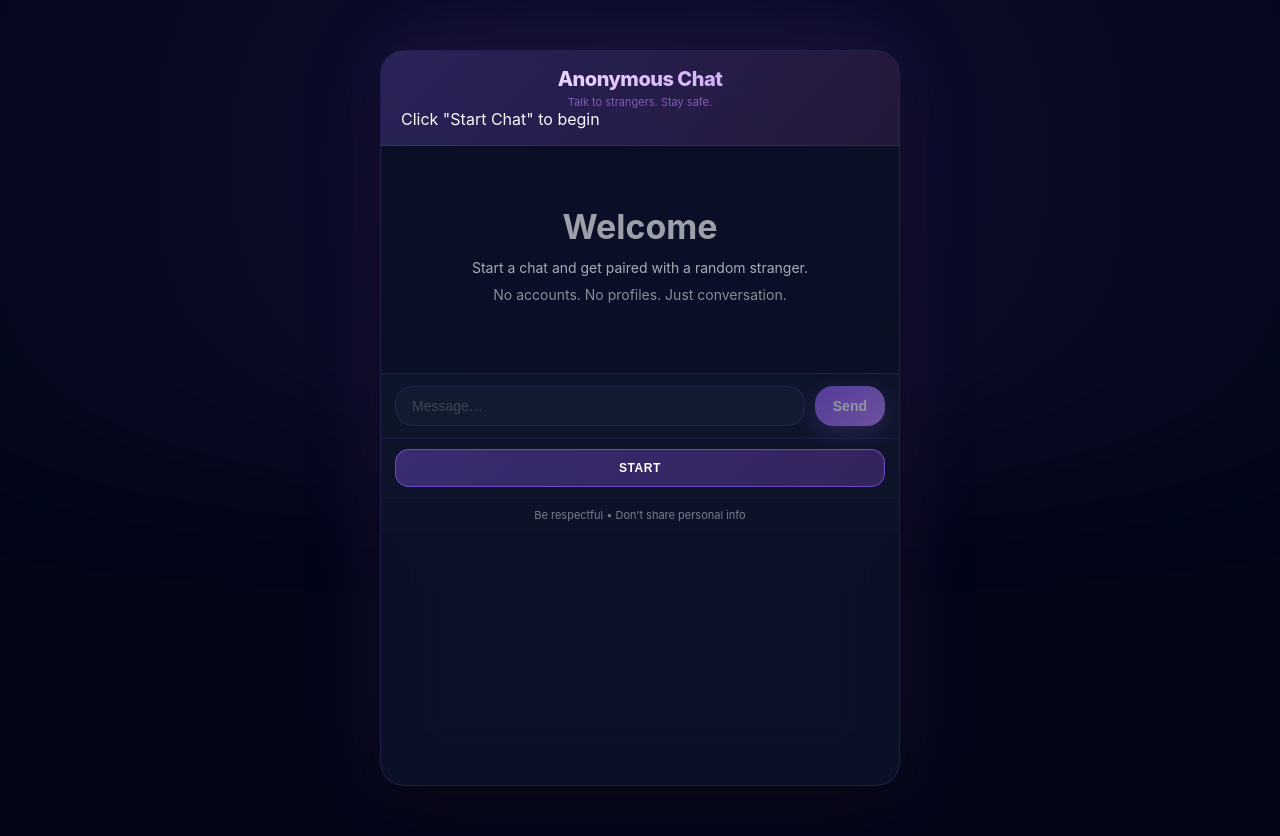
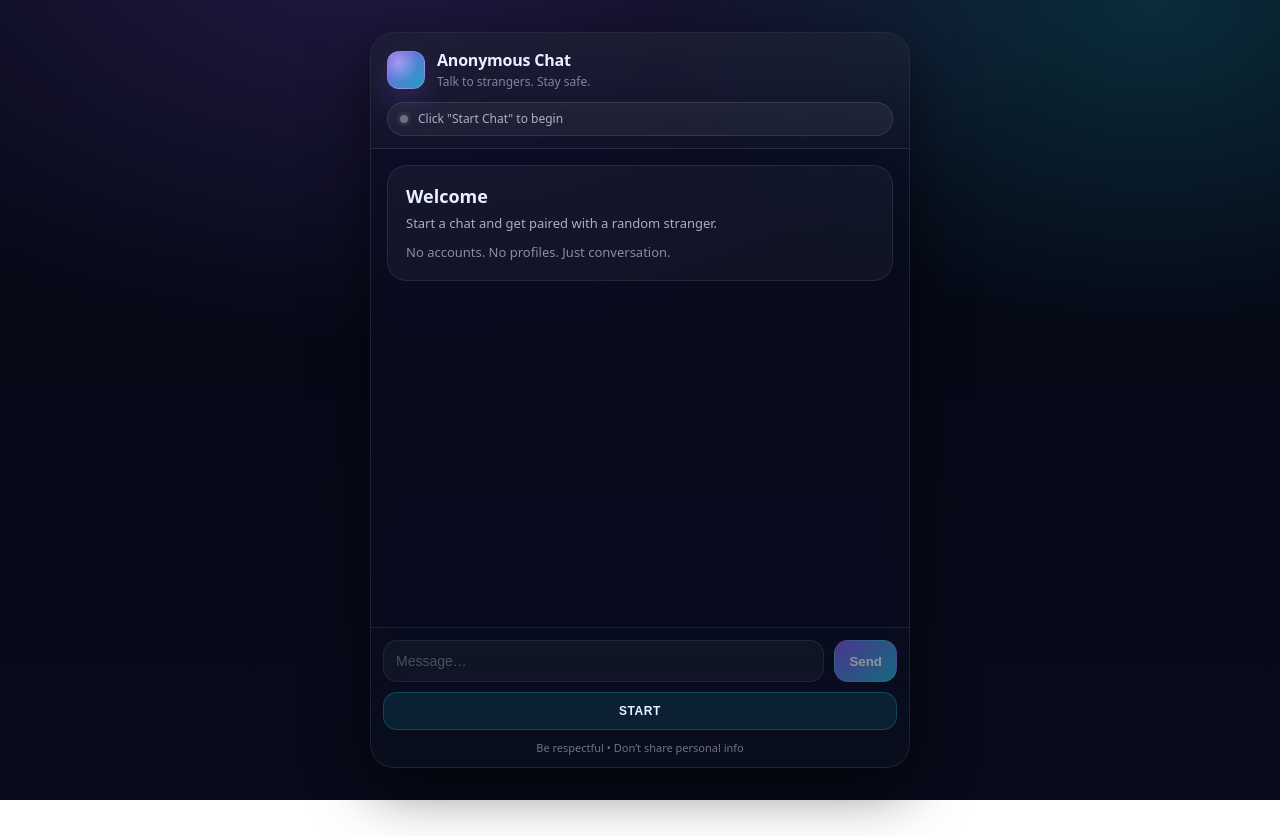
Before and after one commit to sirajulislamrubel09-glitch/anonymous-chat, a website: page public/index.html in a window 1280 px wide. After the commit the page ends 800 px from the top, so only its background shows below. Drawn offline with nearby package versions, Linux system fonts and the light colour scheme; no server answers.

Commit message:
Update style.css

```diff
--- a/public/style.css
+++ b/public/style.css
@@ -1,490 +1,328 @@
-:root {
-  --accent: #8b5cf6;
-  --accent-light: #c084fc;
+:root{
+  --bg0:#050814;
+  --bg1:#070b1a;
+  --surface: rgba(255,255,255,.06);
+  --surface2: rgba(255,255,255,.08);
+  --stroke: rgba(255,255,255,.10);
 
-  --bg: #020617;
-  --panel: rgba(15, 23, 42, 0.72);
-  --panel-strong: rgba(15, 23, 42, 0.86);
-  --stroke: rgba(139, 92, 246, 0.18);
+  --text:#eaf0ff;
+  --muted: rgba(234,240,255,.70);
+  --muted2: rgba(234,240,255,.50);
 
-  --text: #f8fafc;
-  --muted: rgba(255, 255, 255, 0.6);
+  --accent:#8b5cf6;
+  --accent2:#22d3ee;
 
-  --radius: 24px;
+  --danger:#ef4444;
+
+  --r12:12px;
+  --r16:16px;
+  --r20:20px;
+  --r24:24px;
+
+  --shadow: 0 20px 60px rgba(0,0,0,.55);
 }
 
-* {
-  margin: 0;
-  padding: 0;
-  box-sizing: border-box;
-  -webkit-tap-highlight-color: transparent;
+*{margin:0;padding:0;box-sizing:border-box}
+html{height:100%}
+body{
+  min-height:100%;
+  font-family: ui-sans-serif, system-ui, -apple-system, Segoe UI, Roboto, Arial, sans-serif;
+  background: radial-gradient(1200px 700px at 30% -10%, rgba(139,92,246,.22), transparent 60%),
+              radial-gradient(900px 600px at 90% 0%, rgba(34,211,238,.18), transparent 55%),
+              linear-gradient(180deg, var(--bg0), var(--bg1));
+  color: var(--text);
 }
 
-html {
-  height: 100%;
-  /* allow page to scroll if ever needed; don't lock */
+/* App frame (mobile safe) */
+.app{
+  height: 100vh;
+  height: 100dvh;
+  display:flex;
+  align-items:center;
+  justify-content:center;
+  padding: 14px;
 }
 
-body {
-  min-height: 100%;
-  font-family: -apple-system, BlinkMacSystemFont, "Segoe UI", Roboto, sans-serif;
-  background: var(--bg);
-  color: var(--text);
+/* Card */
+.container{
+  width:100%;
+  max-width: 540px;
+  height: 100%;
+  background: rgba(10, 14, 30, .62);
+  border: 1px solid var(--stroke);
+  border-radius: var(--r24);
+  box-shadow: var(--shadow);
+  backdrop-filter: blur(18px) saturate(140%);
+  -webkit-backdrop-filter: blur(18px) saturate(140%);
+  overflow:hidden;
 
-  display: flex;
-  justify-content: center;
-  align-items: center;
-
-  /* allow container to fit safely on phones */
-  padding: 12px;
-
-  /* IMPORTANT: do NOT freeze body with position:fixed/overflow:hidden */
-  overflow: hidden; /* we want only chat-box to scroll; body stays stable */
-  position: relative;
+  display:flex;
+  flex-direction:column;
+  min-height:0; /* important for inner scrolling */
 }
 
-/* Neural glow background */
-body::before {
-  content: "";
-  position: fixed;
-  top: -20%;
-  left: 50%;
-  width: 200%;
-  height: 80%;
-  background: radial-gradient(circle, rgba(139, 92, 246, 0.15) 0%, transparent 70%);
-  z-index: 0;
-  pointer-events: none;
-  filter: blur(80px);
-  transform: translateX(-50%);
-  animation: pulseGlow 8s ease-in-out infinite;
+/* Topbar */
+.topbar{
+  padding: 16px 16px 12px;
+  border-bottom: 1px solid rgba(255,255,255,.08);
+  background: linear-gradient(180deg, rgba(255,255,255,.06), rgba(255,255,255,.02));
 }
 
-@keyframes pulseGlow {
-  0%,
-  100% {
-    opacity: 0.5;
-  }
-  50% {
-    opacity: 0.8;
-  }
-}
-
-/* Container: use dynamic viewport units for mobile reliability */
-.container {
-  width: 100%;
-  max-width: 520px;
-
-  /* Use dvh when available, fallback to vh */
-  height: 100vh;
-  height: 100dvh;
-
-  background: var(--panel);
-  backdrop-filter: blur(30px) saturate(180%);
-  -webkit-backdrop-filter: blur(30px) saturate(180%);
-
-  border-radius: 16px;
-  border: 1px solid var(--stroke);
-  box-shadow: 0 20px 60px rgba(0, 0, 0, 0.6), 0 0 80px rgba(139, 92, 246, 0.2);
-
-  overflow: hidden;
-
-  display: flex;
-  flex-direction: column;
-
-  position: relative;
-  z-index: 1;
-
-  /* Critical fix: allow inner flex children to actually shrink + scroll */
-  min-height: 0;
-}
-
-/* Header */
-header {
-  background: linear-gradient(135deg, rgba(139, 92, 246, 0.22) 0%, rgba(236, 72, 153, 0.10) 100%);
-  padding: 16px 20px;
-  border-bottom: 1px solid rgba(139, 92, 246, 0.16);
-  flex-shrink: 0;
-}
-
-header h1 {
-  font-size: 20px;
-  font-weight: 800;
-  text-align: center;
-  background: linear-gradient(135deg, #ffffff, var(--accent-light));
-  -webkit-background-clip: text;
-  -webkit-text-fill-color: transparent;
-  background-clip: text;
-  letter-spacing: -0.5px;
-}
-
-.tagline {
-  text-align: center;
-  font-size: 11px;
-  opacity: 0.7;
-  margin-top: 4px;
-  color: rgba(192, 132, 252, 0.85);
-}
-
-/* Status bar */
-.status-bar {
-  background: rgba(15, 23, 42, 0.45);
-  padding: 10px 16px;
-  text-align: center;
-  border-bottom: 1px solid rgba(139, 92, 246, 0.12);
-  font-size: 12px;
-  color: rgba(255, 255, 255, 0.65);
-  transition: all 0.25s ease;
-  flex-shrink: 0;
-
-  display: flex;
-  gap: 10px;
-  justify-content: center;
-  align-items: center;
-}
-
-.status-bar.connected {
-  background: rgba(52, 211, 153, 0.14);
-  color: #6ee7b7;
-  text-shadow: 0 0 10px rgba(52, 211, 153, 0.7);
-}
-
-.status-bar.waiting {
-  background: rgba(251, 191, 36, 0.14);
-  color: #fcd34d;
-  text-shadow: 0 0 10px rgba(251, 191, 36, 0.7);
-}
-
-.typing-indicator {
-  color: var(--accent-light);
-  font-style: italic;
-  animation: pulse 1.5s ease-in-out infinite;
-  white-space: nowrap;
-}
-
-@keyframes pulse {
-  0%,
-  100% {
-    opacity: 1;
-  }
-  50% {
-    opacity: 0.4;
-  }
-}
-
-/* Chat box: the only scroll area */
-.chat-box {
-  flex: 1;
-  min-height: 0; /* CRITICAL: enables scrolling in a flex column */
-  padding: 16px;
-  overflow-y: auto;
-  overflow-x: hidden;
-  background: rgba(0, 0, 0, 0.18);
-  -webkit-overflow-scrolling: touch;
-
-  scroll-behavior: smooth;
-}
-
-.chat-box::-webkit-scrollbar {
-  width: 6px;
-}
-.chat-box::-webkit-scrollbar-track {
-  background: transparent;
-}
-.chat-box::-webkit-scrollbar-thumb {
-  background: linear-gradient(180deg, var(--accent), rgba(236, 72, 153, 0.6));
-  border-radius: 10px;
-}
-
-/* Welcome message */
-.welcome-message {
-  text-align: center;
-  color: rgba(255, 255, 255, 0.6);
-  padding: 44px 20px;
-  animation: fadeIn 0.8s ease-out;
-}
-
-@keyframes fadeIn {
-  from {
-    opacity: 0;
-    transform: translateY(14px);
-  }
-  to {
-    opacity: 1;
-    transform: translateY(0);
-  }
-}
-
-.welcome-message h2 {
-  font-size: 34px;
+.brand{
+  display:flex;
+  align-items:center;
+  gap:12px;
   margin-bottom: 12px;
 }
 
-.welcome-message p {
-  font-size: 14px;
-  margin-bottom: 10px;
-  color: rgba(255, 255, 255, 0.65);
+.logo{
+  width: 38px;
+  height: 38px;
+  border-radius: 12px;
+  background:
+    radial-gradient(circle at 30% 30%, rgba(255,255,255,.35), transparent 55%),
+    linear-gradient(135deg, rgba(139,92,246,.95), rgba(34,211,238,.75));
+  box-shadow: 0 12px 30px rgba(139,92,246,.22);
+  border: 1px solid rgba(255,255,255,.14);
 }
 
-.note {
+.brand-text h1{
+  font-size: 16px;
+  font-weight: 800;
+  letter-spacing: -0.2px;
+}
+.tagline{
   font-size: 12px;
-  color: rgba(192, 132, 252, 0.9);
-  opacity: 0.8;
+  color: var(--muted2);
+  margin-top: 2px;
 }
 
-/* Messages */
-.message {
-  margin-bottom: 12px;
-  animation: slideIn 0.22s ease-out;
+/* Status pill (your JS still uses #statusBar) */
+.status-pill{
+  display:flex;
+  align-items:center;
+  gap:10px;
+  padding: 10px 12px;
+  border-radius: 999px;
+  border: 1px solid rgba(255,255,255,.10);
+  background: rgba(255,255,255,.05);
+  color: var(--muted);
+  font-size: 12px;
+  line-height: 1;
 }
 
-@keyframes slideIn {
-  from {
-    opacity: 0;
-    transform: translateY(10px);
-  }
-  to {
-    opacity: 1;
-    transform: translateY(0);
-  }
+.status-pill .dot{
+  width: 8px;
+  height: 8px;
+  border-radius: 999px;
+  background: rgba(255,255,255,.35);
+  box-shadow: 0 0 0 3px rgba(255,255,255,.06);
 }
 
-.message-content {
-  display: inline-block;
-  padding: 12px 16px;
-  border-radius: 18px;
-  max-width: min(78%, 420px);
-  overflow-wrap: anywhere; /* better than word-wrap for long URLs */
-  word-break: break-word;
+/* keep your JS classes working: .connected and .waiting */
+.status-pill.connected{
+  border-color: rgba(34,211,238,.30);
+  background: rgba(34,211,238,.08);
+}
+.status-pill.connected .dot{
+  background: #22d3ee;
+  box-shadow: 0 0 0 3px rgba(34,211,238,.12);
+}
+
+.status-pill.waiting{
+  border-color: rgba(251,191,36,.28);
+  background: rgba(251,191,36,.08);
+}
+.status-pill.waiting .dot{
+  background:#fbbf24;
+  box-shadow: 0 0 0 3px rgba(251,191,36,.12);
+}
+
+.typing-indicator{
+  color: rgba(234,240,255,.75);
+  font-style: italic;
+  white-space: nowrap;
+  animation: typingPulse 1.2s ease-in-out infinite;
+}
+@keyframes typingPulse{0%,100%{opacity:.9}50%{opacity:.35}}
+
+/* Chat region */
+.chat{
+  flex:1;
+  min-height:0;
+  display:flex;
+}
+
+.chat-box{
+  flex:1;
+  min-height:0;
+  overflow-y:auto;
+  padding: 16px;
+  scroll-behavior:smooth;
+}
+
+.chat-box::-webkit-scrollbar{width:6px}
+.chat-box::-webkit-scrollbar-thumb{
+  background: rgba(255,255,255,.14);
+  border-radius: 999px;
+}
+
+/* Welcome */
+.welcome-message{
+  border: 1px solid rgba(255,255,255,.08);
+  background: rgba(255,255,255,.04);
+  border-radius: var(--r20);
+  padding: 18px;
+  text-align:left;
+}
+.welcome-message h2{
+  font-size: 18px;
+  font-weight: 900;
+  margin-bottom: 6px;
+}
+.welcome-message p{
+  font-size: 13px;
+  color: var(--muted);
+  line-height: 1.45;
+}
+.welcome-message .note{
+  margin-top: 10px;
+  color: rgba(234,240,255,.55);
+}
+
+/* Messages (works with your JS structure) */
+.message{
+  display:flex;
+  margin: 10px 0;
+}
+.message .message-content{
+  max-width: min(78%, 440px);
+  padding: 12px 12px;
+  border-radius: 16px;
+  border: 1px solid rgba(255,255,255,.10);
+  background: rgba(255,255,255,.05);
+  color: var(--text);
   font-size: 14px;
   line-height: 1.45;
-  backdrop-filter: blur(10px);
-  border: 1px solid rgba(255, 255, 255, 0.06);
+  overflow-wrap: anywhere;
 }
 
-.message.you .message-content {
-  background: linear-gradient(135deg, rgba(139, 92, 246, 0.55), rgba(168, 85, 247, 0.50));
-  color: white;
-  float: right;
+/* You vs Stranger alignment */
+.message.you{justify-content:flex-end;}
+.message.stranger{justify-content:flex-start;}
+
+.message.you .message-content{
+  background: linear-gradient(135deg, rgba(139,92,246,.28), rgba(34,211,238,.18));
+  border-color: rgba(139,92,246,.25);
+  box-shadow: 0 10px 26px rgba(139,92,246,.14);
   border-bottom-right-radius: 6px;
-  box-shadow: 0 8px 20px rgba(139, 92, 246, 0.35);
-  border-color: rgba(139, 92, 246, 0.26);
 }
 
-.message.stranger .message-content {
-  background: linear-gradient(135deg, rgba(30, 41, 59, 0.85), rgba(51, 65, 85, 0.60));
-  color: rgba(255, 255, 255, 0.92);
-  float: left;
+.message.stranger .message-content{
+  background: rgba(255,255,255,.045);
+  border-color: rgba(255,255,255,.09);
   border-bottom-left-radius: 6px;
-  box-shadow: 0 6px 16px rgba(0, 0, 0, 0.25);
-  border-color: rgba(139, 92, 246, 0.10);
 }
 
-.message::after {
-  content: "";
-  display: table;
-  clear: both;
+/* System message */
+.system-message{
+  margin: 14px 0;
+  text-align:center;
+  font-size: 12px;
+  color: rgba(234,240,255,.55);
 }
 
-.system-message {
-  text-align: center;
-  color: rgba(255, 255, 255, 0.45);
-  font-size: 11px;
-  margin: 14px 0;
-  font-style: italic;
+/* Composer */
+.composer{
+  border-top: 1px solid rgba(255,255,255,.08);
+  background: linear-gradient(180deg, rgba(10, 14, 30, .35), rgba(10, 14, 30, .70));
+  padding: 12px;
+  flex-shrink:0;
 }
 
-/* Input area */
-.input-area {
-  display: flex;
-  padding: 12px 14px;
-  background: var(--panel-strong);
-  border-top: 1px solid rgba(139, 92, 246, 0.18);
-  gap: 10px;
-  flex-shrink: 0;
+.input-area{
+  display:flex;
+  gap:10px;
 }
 
-#messageInput {
-  flex: 1;
-  padding: 11px 16px;
-  border: 1.5px solid rgba(139, 92, 246, 0.28);
-  border-radius: 18px;
+#messageInput{
+  flex:1;
+  padding: 12px 12px;
+  border-radius: 14px;
+  border: 1px solid rgba(255,255,255,.12);
+  background: rgba(255,255,255,.06);
+  color: var(--text);
+  outline:none;
   font-size: 14px;
-  outline: none;
-  transition: border-color 0.2s ease, box-shadow 0.2s ease, background 0.2s ease;
-  background: rgba(30, 41, 59, 0.55);
+}
+#messageInput::placeholder{color: rgba(234,240,255,.45)}
+#messageInput:focus{
+  border-color: rgba(34,211,238,.35);
+  box-shadow: 0 0 0 4px rgba(34,211,238,.10);
+}
+#messageInput:disabled{opacity:.6; cursor:not-allowed;}
+
+#sendBtn{
+  padding: 12px 14px;
+  border-radius: 14px;
+  border: 1px solid rgba(255,255,255,.12);
+  background: linear-gradient(135deg, rgba(139,92,246,.95), rgba(34,211,238,.85));
   color: white;
+  font-weight: 900;
+  cursor:pointer;
+  transition: transform .12s ease, filter .2s ease, opacity .2s ease;
+}
+#sendBtn:hover:not(:disabled){filter:brightness(1.05)}
+#sendBtn:active:not(:disabled){transform:scale(.98)}
+#sendBtn:disabled{opacity:.55; cursor:not-allowed;}
+
+.action-buttons{
+  display:flex;
+  gap:10px;
+  margin-top: 10px;
 }
 
-#messageInput::placeholder {
-  color: rgba(255, 255, 255, 0.35);
+.primary-btn, .secondary-btn{
+  flex:1;
+  padding: 11px 12px;
+  border-radius: 14px;
+  font-weight: 900;
+  font-size: 12px;
+  letter-spacing: .6px;
+  text-transform: uppercase;
+  cursor:pointer;
+  border: 1px solid rgba(255,255,255,.12);
+  background: rgba(255,255,255,.05);
+  color: var(--text);
+  transition: transform .12s ease, filter .2s ease, opacity .2s ease;
 }
 
-#messageInput:focus {
-  border-color: rgba(139, 92, 246, 0.85);
-  box-shadow: 0 0 0 4px rgba(139, 92, 246, 0.18);
-  background: rgba(30, 41, 59, 0.75);
+.primary-btn{
+  background: rgba(34,211,238,.10);
+  border-color: rgba(34,211,238,.22);
+}
+.secondary-btn{
+  background: rgba(239,68,68,.10);
+  border-color: rgba(239,68,68,.22);
 }
 
-#messageInput:disabled {
-  opacity: 0.55;
-  cursor: not-allowed;
+.primary-btn:hover, .secondary-btn:hover{filter:brightness(1.08)}
+.primary-btn:active, .secondary-btn:active{transform:scale(.99)}
+
+.footer{
+  margin-top: 10px;
+  text-align:center;
+  color: rgba(234,240,255,.45);
+  font-size: 11px;
 }
 
-#sendBtn {
-  padding: 11px 18px;
-  background: linear-gradient(135deg, var(--accent), var(--accent-light));
-  color: white;
-  border: none;
-  border-radius: 18px;
-  font-size: 14px;
-  font-weight: 800;
-  cursor: pointer;
-  transition: transform 0.12s ease, filter 0.2s ease, opacity 0.2s ease;
-  box-shadow: 0 8px 22px rgba(139, 92, 246, 0.35);
-  flex-shrink: 0;
+/* Desktop polish */
+@media (min-width: 700px){
+  .app{padding: 22px;}
+  .container{height: min(92dvh, 820px);}
 }
 
-#sendBtn:hover:not(:disabled) {
-  filter: brightness(1.05);
+/* Reduce motion */
+@media (prefers-reduced-motion: reduce){
+  *{transition:none!important; animation:none!important; scroll-behavior:auto!important;}
 }
-
-#sendBtn:active:not(:disabled) {
-  transform: scale(0.97);
-}
-
-#sendBtn:disabled {
-  opacity: 0.55;
-  cursor: not-allowed;
-}
-
-/* Action buttons */
-.action-buttons {
-  display: flex;
-  gap: 10px;
-  padding: 10px 14px;
-  background: rgba(15, 23, 42, 0.62);
-  border-top: 1px solid rgba(139, 92, 246, 0.10);
-  flex-shrink: 0;
-}
-
-.primary-btn,
-.secondary-btn {
-  flex: 1;
-  padding: 11px 12px;
-  border: 1.5px solid;
-  border-radius: 14px;
-  font-size: 12px;
-  font-weight: 800;
-  cursor: pointer;
-  transition: transform 0.12s ease, filter 0.2s ease, opacity 0.2s ease;
-  text-transform: uppercase;
-  letter-spacing: 0.6px;
-}
-
-.primary-btn {
-  background: linear-gradient(135deg, rgba(139, 92, 246, 0.35), rgba(168, 85, 247, 0.25));
-  color: white;
-  border-color: rgba(139, 92, 246, 0.65);
-}
-
-.secondary-btn {
-  background: linear-gradient(135deg, rgba(239, 68, 68, 0.35), rgba(220, 38, 38, 0.25));
-  color: white;
-  border-color: rgba(239, 68, 68, 0.75);
-}
-
-.primary-btn:hover,
-.secondary-btn:hover {
-  filter: brightness(1.06);
-}
-
-.primary-btn:active,
-.secondary-btn:active {
-  transform: scale(0.98);
-}
-
-/* Footer */
-footer {
-  background: rgba(15, 23, 42, 0.55);
-  padding: 10px;
-  text-align: center;
-  font-size: 11px;
-  color: rgba(255, 255, 255, 0.45);
-  border-top: 1px solid rgba(139, 92, 246, 0.10);
-  flex-shrink: 0;
-}
-
-/* Desktop: nicer framing */
-@media (min-width: 601px) {
-  body {
-    padding: 18px;
-  }
-
-  .container {
-    height: min(92vh, 760px);
-    border-radius: var(--radius);
-  }
-}
-
-/* Smaller heights: tighten spacing */
-@media (max-height: 650px) {
-  header {
-    padding: 12px 18px;
-  }
-
-  header h1 {
-    font-size: 18px;
-  }
-
-  .tagline {
-    font-size: 10px;
-  }
-
-  .status-bar {
-    padding: 8px 14px;
-    font-size: 11px;
-  }
-
-  .chat-box {
-    padding: 12px;
-  }
-
-  .message-content {
-    padding: 10px 14px;
-    font-size: 13px;
-  }
-
-  .welcome-message {
-    padding: 28px 16px;
-  }
-
-  .welcome-message h2 {
-    font-size: 30px;
-  }
-}
-
-/* Accessibility: reduce animation if user prefers */
-@media (prefers-reduced-motion: reduce) {
-  * {
-    animation: none !important;
-    transition: none !important;
-    scroll-behavior: auto !important;
-  }
-}
-
-.app {
-  width: 100%;
-  height: 100vh;
-  height: 100dvh;
-  display: flex;
-  justify-content: center;
-  align-items: center;
-}
-
-/* Groups input + buttons + footer as a stable bottom area */
-.bottom-bar {
-  display: flex;
-  flex-direction: column;
-  flex-shrink: 0;
-  min-height: 0;
-}
```
